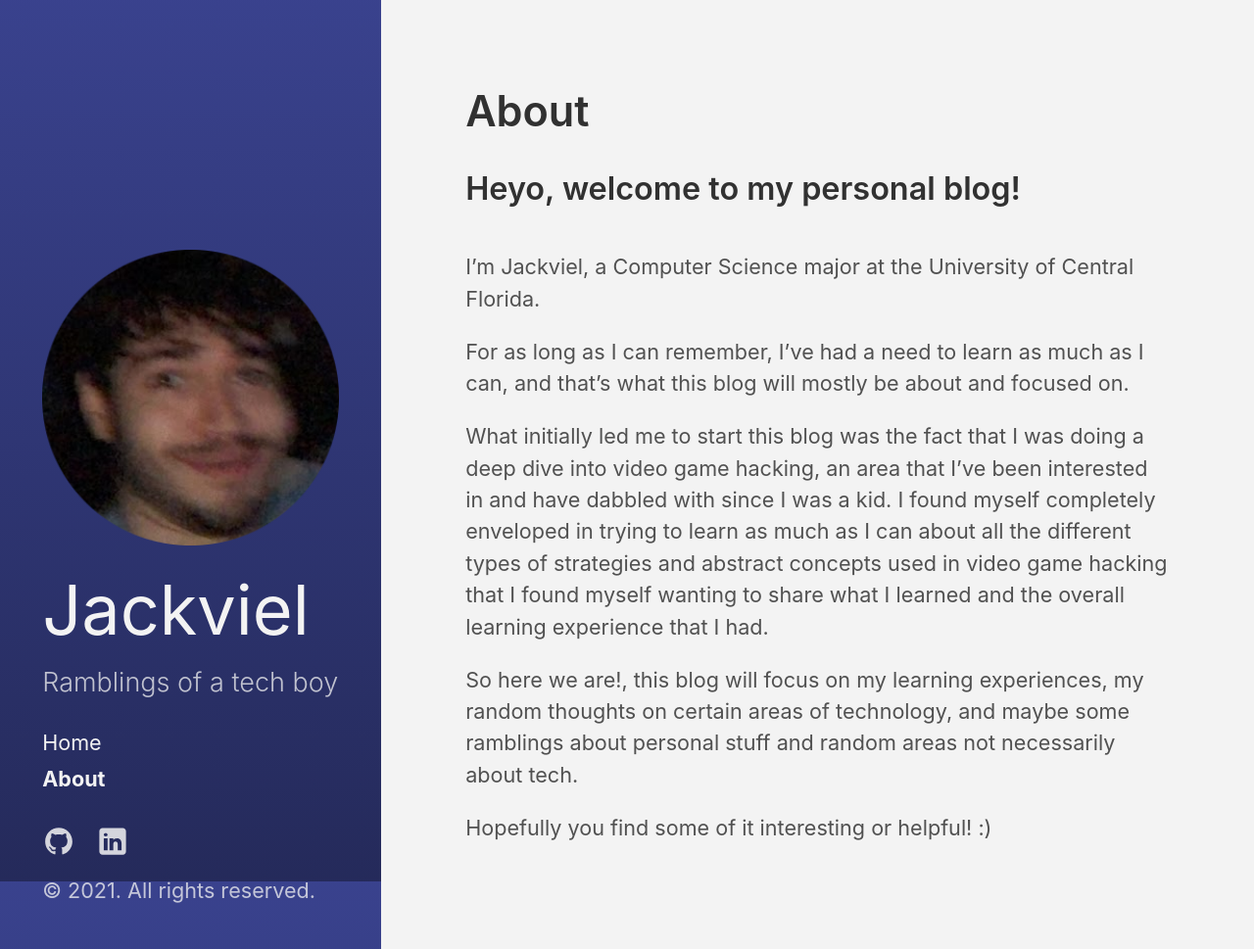
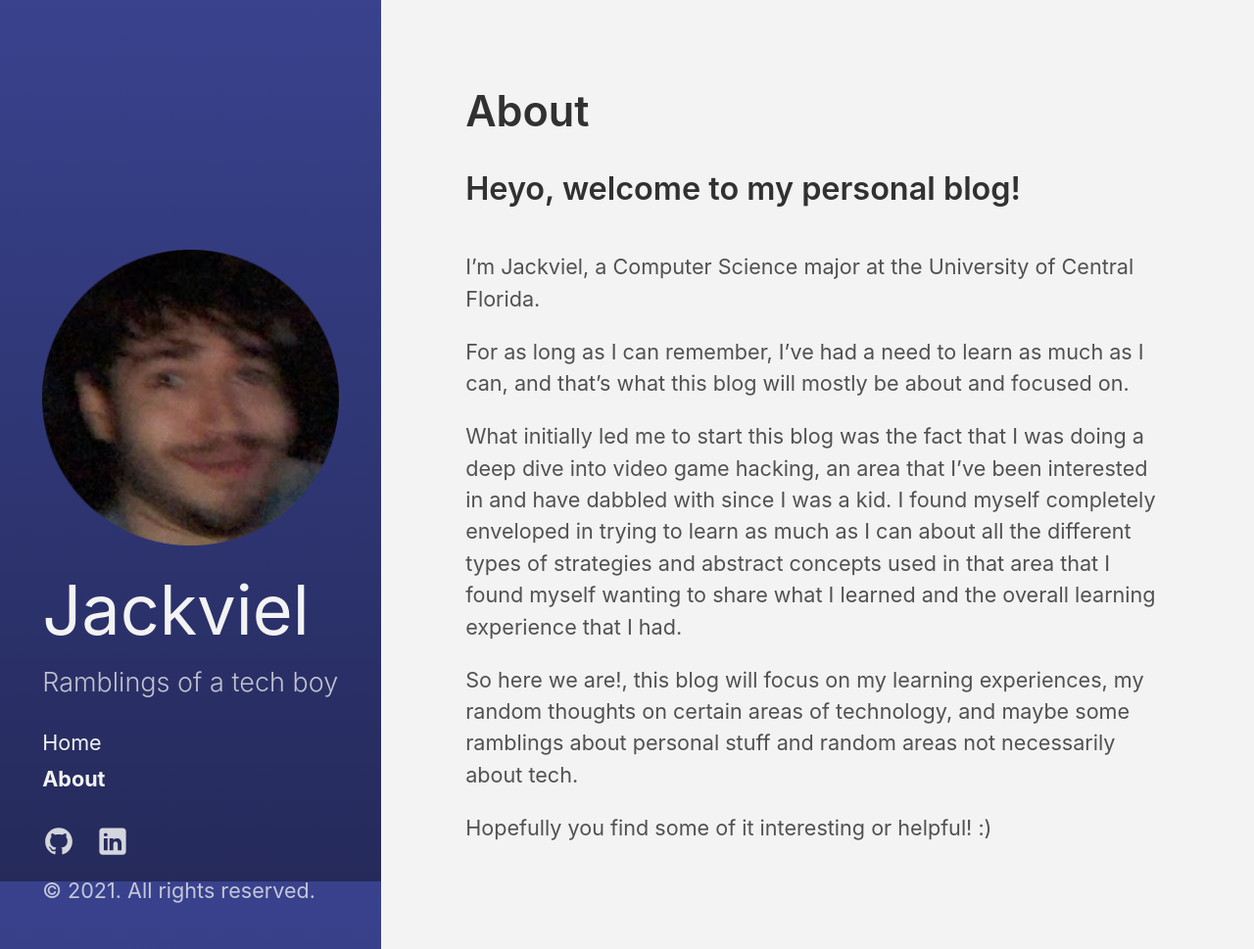
Before and after one commit to jackviel/Personal-Blog-Jekyll, a Jekyll site: the page built from about.md, in a window 1280 px wide and 969 px high. Shown: the whole window at 98% size. Built offline with Jekyll 4.4.1, drawn with Linux system fonts in a browser that asks for light colours.

Commit message:
Update about.md

```diff
--- a/about.md
+++ b/about.md
@@ -13,8 +13,8 @@ will mostly be about and focused on.
 
 What initially led me to start this blog was the fact that I was doing a deep dive into
 video game hacking, an area that I've been interested in and have dabbled with since I was a kid. I found myself completely
-enveloped in trying to learn as much as I can about all the different types of strategies and abstract concepts used in video game
-hacking that I found myself wanting to share what I learned and the overall learning experience that I had.
+enveloped in trying to learn as much as I can about all the different types of strategies and abstract concepts used in that area
+that I found myself wanting to share what I learned and the overall learning experience that I had.
 
 So here we are!, this blog will focus on my learning experiences, my random thoughts on certain areas of technology, and maybe some
 ramblings about personal stuff and random areas not necessarily about tech.
```
